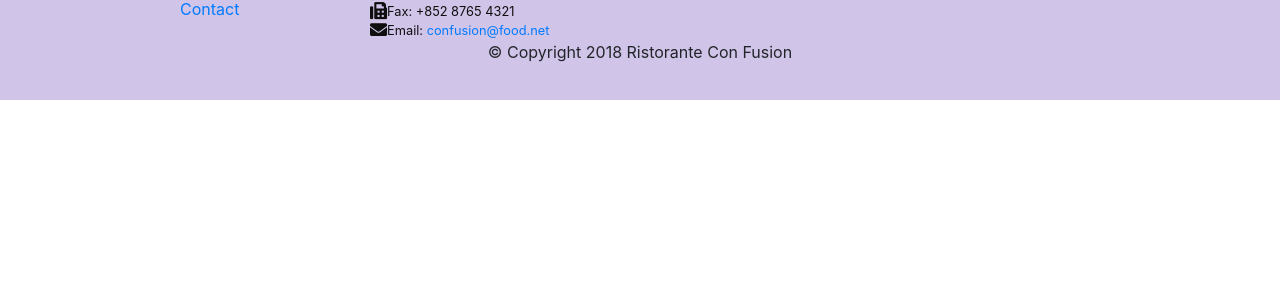
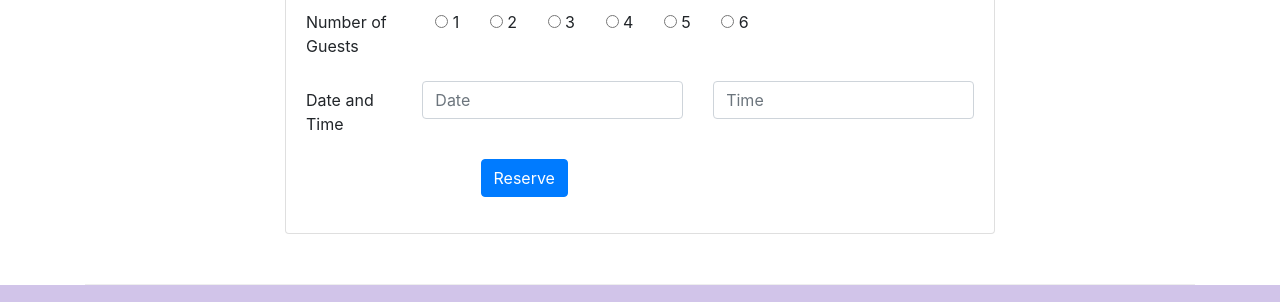
Before and after one commit to BoredUser/CourseraBootstrap, a website: page index.html in a window 1280 px wide. Shown: the part 1611-1913 px from the top of the page. Before the commit the page ends 1711 px from the top, so only its background shows below. Drawn offline with nearby package versions, Linux system fonts and the light colour scheme.

Commit message:
Form with Radio Options on a card & minor changes

```diff
--- a/index.html
+++ b/index.html
@@ -50,8 +50,11 @@
                     <h1>Ristorante con Fusion</h1>
                     <p>We take inspiration from the World's best cuisines, and create a unique fusion experience. Our lipsmacking creations will tickle your culinary senses!</p>
                 </div>
-                <div class="col-12 col-sm align-self-center">
+                <div class="col-12 col-sm-3 align-self-center">
                         <img src="img/logo.png" class="img-fluid">
+                </div>
+                <div class="col-12 col-sm-3 align-self-center">
+                    <a href="#reservecard" class="btn btn-block btn-warning">Reserve Table</a>
                 </div>
             </div>
         </div>
@@ -86,8 +89,14 @@
                 <h3>This Month's Promotions</h3>
             </div>
             <div class="col col-sm col-md">
-                <h2>Weekend Grand Buffet</h2>
-                <p>Featuring mouthwatering combinations with a choice of five different salads, six enticing appetizers, six main entrees and five choicest desserts. Free flowing bubbly and soft drinks. All for just $19.99 per person </p>
+                    <div class="media">
+                        <div class="media-body">
+                            <h2>Weekend Grand Buffet <span class="badge badge-danger">NEW</span></h2>
+                            <p class="d-none d-sm-block">Featuring mouthwatering combinations with a choice of five different salads, six enticing appetizers, six main entrees and five choicest desserts. Free flowing bubbly and soft drinks. All for just $19.99 per person </p>
+                        </div>
+                        <img class="d-flex ml-3 img-thumbnail align-self-center "
+                        src="img/buffet.png" alt="Buffet">
+                    </div>
             </div>
         </div>
 
@@ -110,6 +119,54 @@
                     </div>
                 </div>
             </div>
+        </div>
+        <div class="row row-content">
+                <div class="col-12 col-sm-8 offset-sm-2">
+                        <div class="card" id="reservecard">
+                            <h3 class="card-header bg-warning text-white">Reserve a Table</h3>
+                            <div class="card-body">
+                                <form>
+                                    <div class="form-group row">
+                                        <label for="numberofguests" class="col-md-2 col-form-label">Number of Guests</label>
+                                        <div class="col-md-10">
+                                            <label class="btn btn-default checked">
+                                                <input type="radio" name="numberofguests" id="option1" value="1" > 1
+                                            </label>
+                                            <label class="btn btn-default">
+                                                <input type="radio" name="numberofguests" id="option2" value="0" > 2
+                                            </label>
+                                            <label class="btn btn-default">
+                                                <input type="radio" name="numberofguests" id="option3" value="3" > 3
+                                            </label>
+                                            <label class="btn btn-default">
+                                                <input type="radio" name="numberofguests" id="option4" value="4" > 4
+                                            </label>
+                                            <label class="btn btn-default">
+                                                <input type="radio" name="numberofguests" id="option5" value="5" > 5
+                                            </label>
+                                            <label class="btn btn-default">
+                                                <input type="radio" name="numberofguests" id="option6" value="6" > 6
+                                            </label>
+                                        </div>
+                                    </div>
+                                    <div class="form-group row">
+                                        <label for="date" class="col-12 col-md-2 col-form-label">Date and Time</label>
+                                        <div class="col-6 col-md-5">
+                                            <input type="text" class="form-control" id="date" name="areacode" placeholder="Date">
+                                        </div>
+                                        <div class="col-6 col-md-5">
+                                            <input type="text" class="form-control" id="time" name="telnum" placeholder="Time">
+                                        </div>
+                                    </div>
+                                    <div class="form-group row">
+                                        <div class="offset-md-3 col-md-10">
+                                            <button type="submit" class="btn btn-primary">Reserve</button>
+                                        </div>
+                                    </div>
+                                </form>
+                            </div>
+                        </div>
+                    </div>
         </div>
     </div>
 
```
Also changed, not shown: 3 other files.
